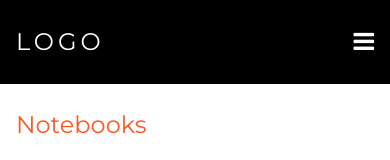
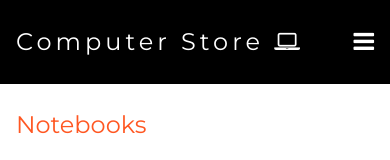
Before and after one commit to igBFranco/projetoqualidade, a plain HTML site: page index.html in a window 390 px wide. Shown: the top 160 px of the page. Drawn offline with nearby package versions, Linux system fonts and the light colour scheme.

Commit message:
Arrumando Logo Site Mobile

```diff
--- a/index.html
+++ b/index.html
@@ -36,7 +36,7 @@
 
         <!-- Top menu on small screens -->
         <header class="w3-bar w3-top w3-hide-large w3-black w3-xlarge">
-        <div class="w3-bar-item w3-padding-24 w3-wide">LOGO</div>
+        <div class="w3-bar-item w3-padding-24 w3-wide">Computer Store <i class="fa fa-laptop"></i></div>
         <a href="javascript:void(0)" class="w3-bar-item w3-button w3-padding-24 w3-right" onclick="w3_open()"><i class="fa fa-bars"></i></a>
         </header>
 
```
